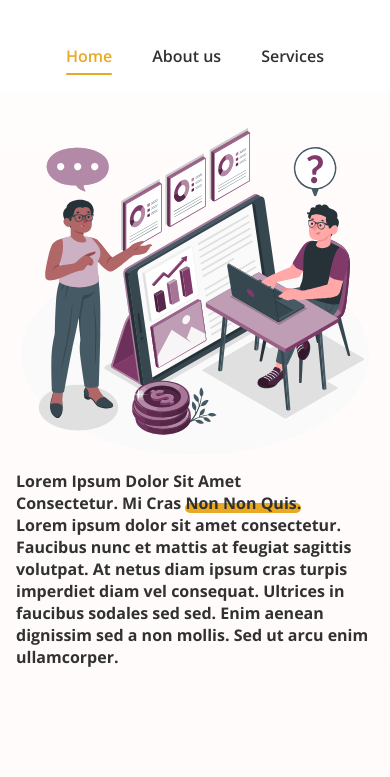
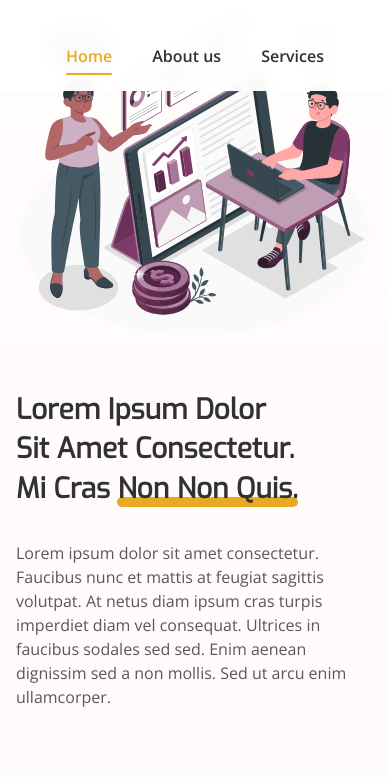
Before and after one commit to letnik/galaktica_test, a website: page src/html/index.html in a window 390 px wide. Shown: the part 67-844 px from the top of the page. Drawn offline with nearby package versions, Linux system fonts and the light colour scheme; files that its build step writes are made by us from their sources; files whose address does not match are found by name.

Commit message:
Виправлено структуру CSS - відновлено стилі для hero блоку

```diff
--- a/src/sass/blocks/_content-blocks.sass
+++ b/src/sass/blocks/_content-blocks.sass
@@ -4,6 +4,84 @@
 // Додаємо відступ для першого блоку під фіксованим хедером
 .hero
 	padding-top: 180px // Збільшено для фіксованого хедера
+
+	&__content
+		display: flex
+		gap: 60px
+		align-items: center
+
+	&__imagebox
+		display: flex
+		justify-content: center
+		align-items: center
+		width: 461px
+
+	&__image
+		max-width: 461px
+		width: 461px
+		height: auto
+
+	&__img
+		width: 461px
+		height: auto
+		display: block
+		border-radius: 12px
+
+	&__title
+		font-family: var(--font-titles)
+		font-size: 44px
+		font-weight: 700
+		line-height: 140%
+		color: var(--text-dark)
+		margin: 0
+		margin-bottom: 33px
+
+	&__text
+		font-family: var(--font-main)
+		font-size: 16px
+		font-weight: 300
+		line-height: 150%
+		color: var(--text-light)
+		margin: 0
+
+	// Адаптивність
+	@media (max-width: 1199px)
+		padding: 80px 0 80px
+
+		&__content
+			gap: 40px
+
+		&__title
+			font-size: 40px
+
+		&__text
+			font-size: 16px
+
+		&__imagebox
+			width: 100%
+			max-width: 461px
+
+		&__img
+			width: 100%
+			max-width: 461px
+
+	@media (max-width: 959px)
+		&__content
+			flex-direction: column
+			gap: 40px
+			text-align: left
+
+		&__title
+			font-size: 36px
+
+		&__title-accent::after
+			bottom: 1px
+
+	@media (max-width: 599px)
+		padding: 60px 0 60px
+
+		&__title
+			font-size: 28px
 
 .about, .services
 	padding: 100px 0 100px
```
